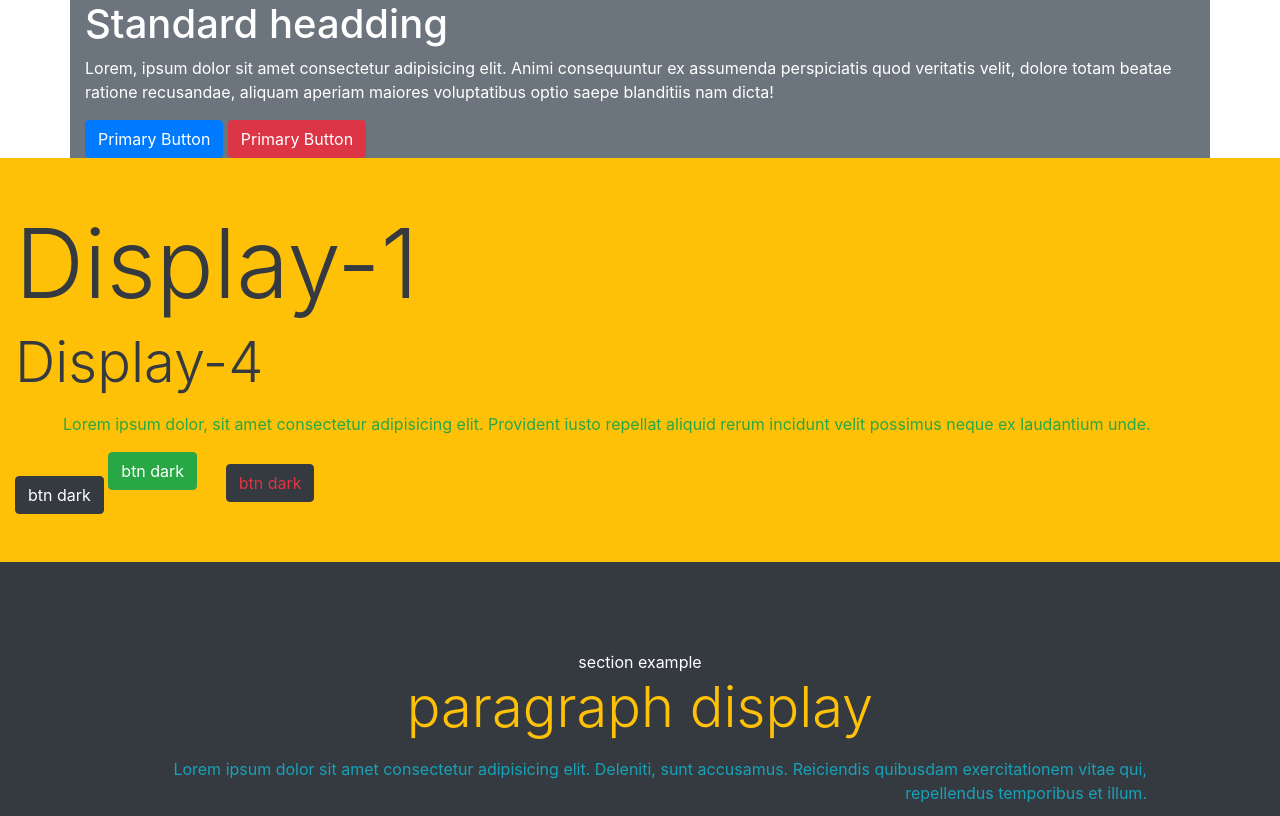
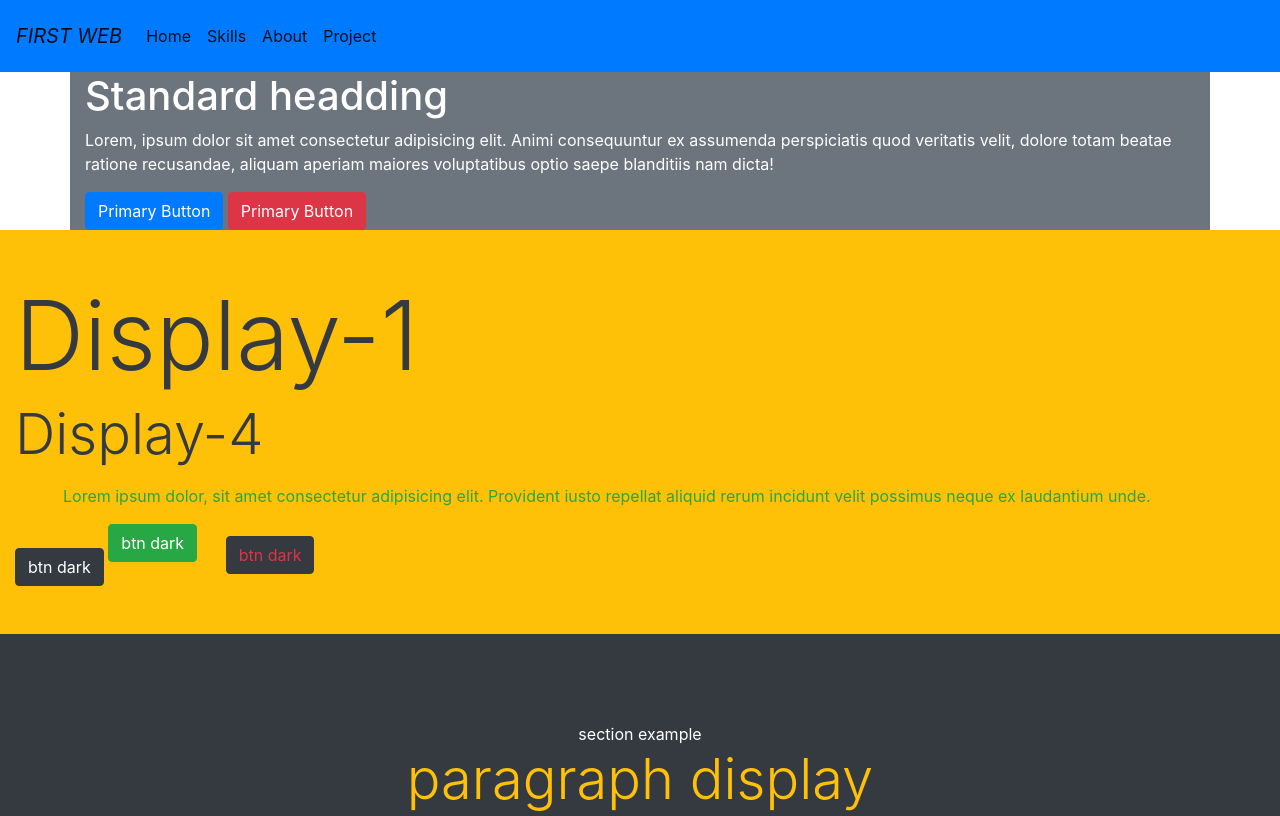
Before and after one commit to pcldev/First_bootstrap_web.github.io, a plain HTML site: page index.html in a window 1280 px wide. Shown: the top 816 px of the page. Drawn offline with nearby package versions, Linux system fonts and the light colour scheme.

Commit message:
Update index.html

```diff
--- a/index.html
+++ b/index.html
@@ -11,6 +11,7 @@
     <script src="https://ajax.googleapis.com/ajax/libs/jquery/3.5.1/jquery.min.js"></script>
     <script src="https://cdnjs.cloudflare.com/ajax/libs/popper.js/1.16.0/umd/popper.min.js"></script>
     <script src="https://maxcdn.bootstrapcdn.com/bootstrap/4.5.2/js/bootstrap.min.js"></script>
+
 </head>
 <style>
     /* #skills{
@@ -31,6 +32,31 @@
   }
 </style>
 <body>
+    <!-- navbar -->
+    <nav class="navbar py-3 navbar-light navbar-expand-sm bg-primary">
+        <a href="#" class="navbar-brand text-uppercase font-italic">First web</a>
+        <button class="navbar-toggler" type="button" data-toggle="collapse" data-target="#navbarLinks">
+            <span class="navbar-toggler-icon"></span>
+        </button>
+        <div class="collapse navbar-collapse" id="navbarLinks">
+            <ul class="navbar-nav">
+                <li class="nav-item active">
+                    <a href="#header" class="nav-link">Home</a>
+                </li>
+                <li class="nav-item active">
+                    <a href="#header" class="nav-link">Skills</a>
+                </li>
+                <li class="nav-item active">
+                    <a href="#header" class="nav-link">About</a>
+                </li>
+                <li class="nav-item active">
+                    <a href="#header" class="nav-link">Project</a>
+                </li>
+            </ul>
+        </div>
+    </nav>
+    <!-- end of navbar -->
+    <!-- header -->
     <div class="container bg-secondary text-white">
         <div class="row">
             <div class="col">
```
